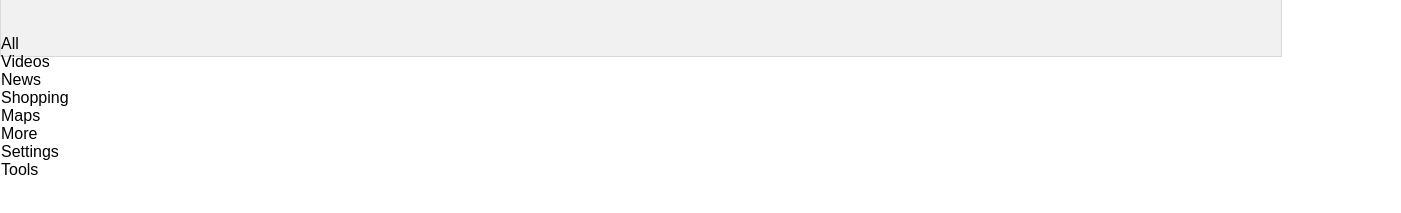
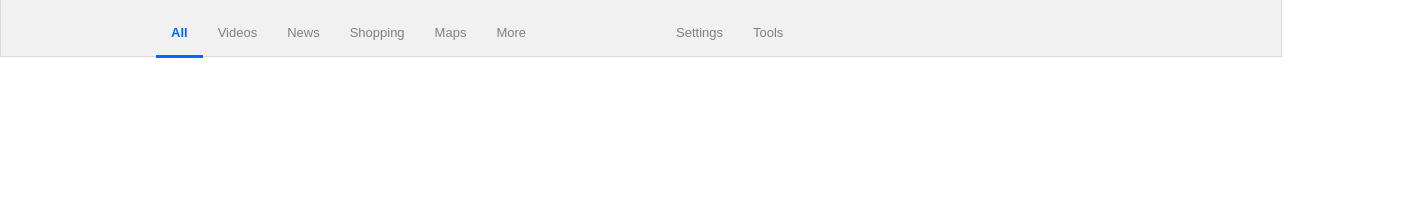
Before and after one commit to a6macleod/google-search-results, a plain HTML site: page index.html in a window 1280 px wide. Shown: the part 65-278 px from the top of the page, 1401 px wide, since content can reach past the window. Drawn offline with Linux system fonts and the light colour scheme.

Commit message:
Add bottom row of header to finish header

```diff
--- a/index.html
+++ b/index.html
@@ -25,7 +25,7 @@
 
 <!-- Bottom row header -->
 		<ul class="bottom-header-left">
-			<li><a href="#">All</a></li>
+			<li id="highlighted"><a id="highlighted" href="#">All</a></li>
 			<li><a href="#">Videos</a></li>
 			<li><a href="#">News</a></li>
 			<li><a href="#">Shopping</a></li>
--- a/style.css
+++ b/style.css
@@ -55,4 +55,26 @@ header .top-header-right {
 	height: 30px;
 	width: auto;
 }
-#
+header ul li {
+	float: left;
+	list-style-type: none;
+	display: inline;
+	position: relative;
+	padding: 0 15px;
+	left: 155px;
+	top: -10px;
+	font-size: 13px;
+}
+.bottom-header-center {
+	position: relative;
+	left: 120px;
+}
+header ul li a {
+	color: #808080;
+}
+#highlighted {
+	border-bottom: solid 3px #0066ff;
+	padding-bottom: 15px;
+	color: #0066ff;
+	font-weight: bold;
+}
```
